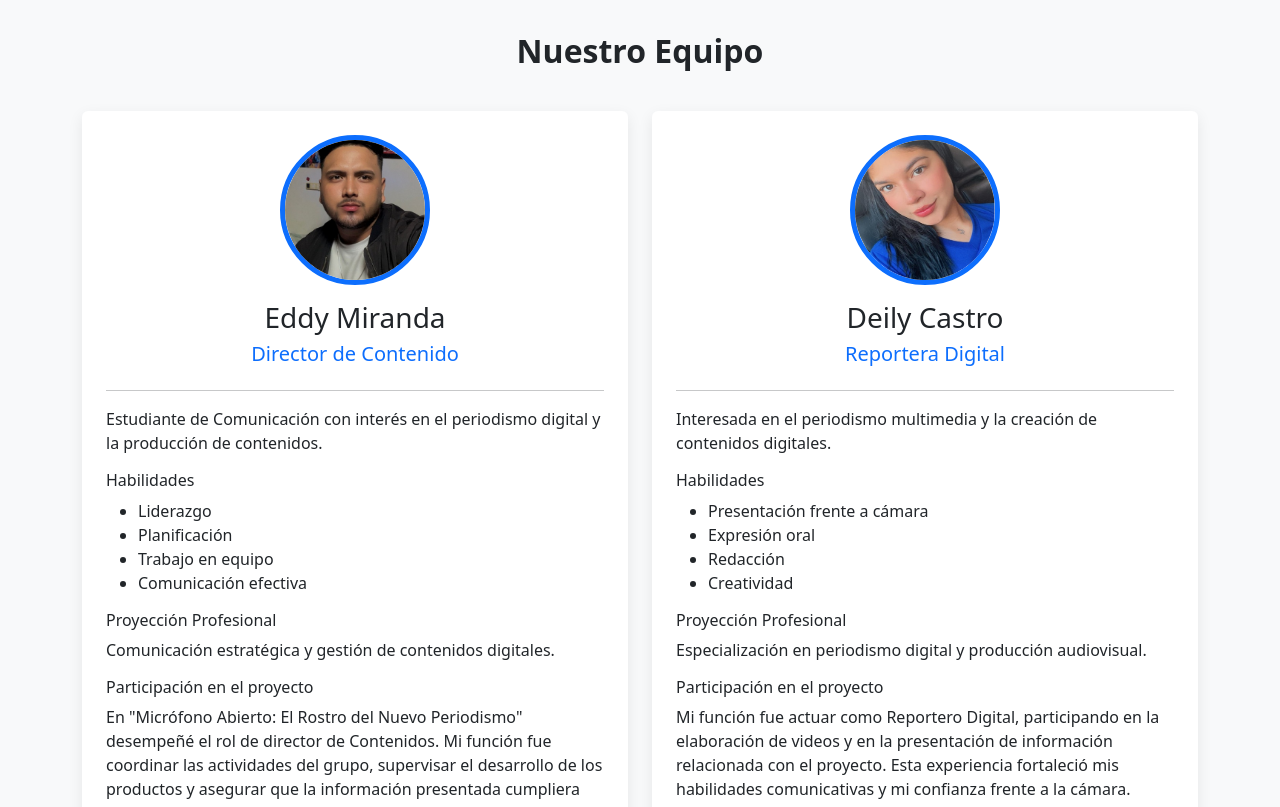
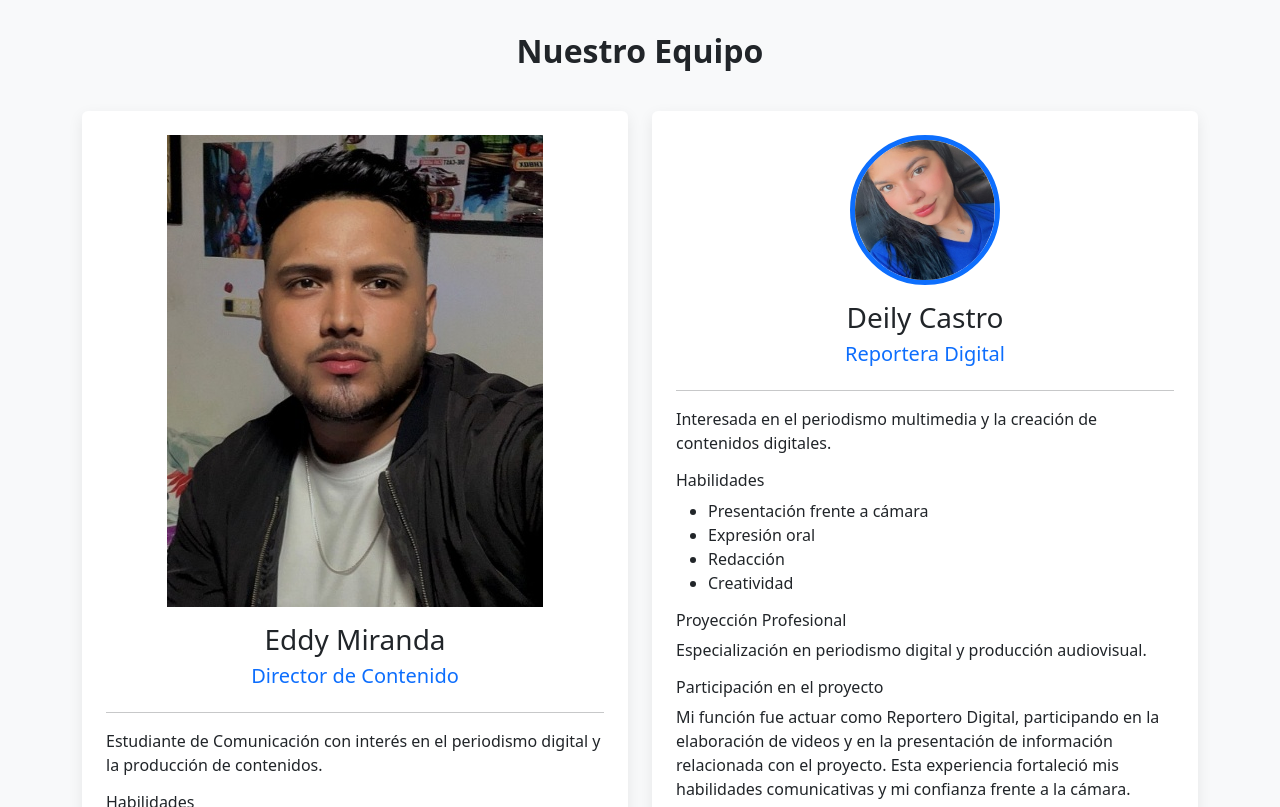
Before and after one commit to DeyliCastro22/Portafolio, a plain HTML site: page index.html in a window 1280 px wide. Shown: the part 740-1547 px from the top of the page. Drawn offline with nearby package versions, Linux system fonts and the light colour scheme.

Commit message:
Update index.html

```diff
--- a/index.html
+++ b/index.html
@@ -92,7 +92,7 @@
           <div class="col-lg-6">
             <div class="card p-4 h-100">
               <div class="text-center">
-                <img src="img/eddy.png" class="profile-img" alt="Eddy" />
+               <img src="img/eddy.png" alt="Eddy">
 
                 <h3 class="mt-3">Eddy Miranda</h3>
 
```
